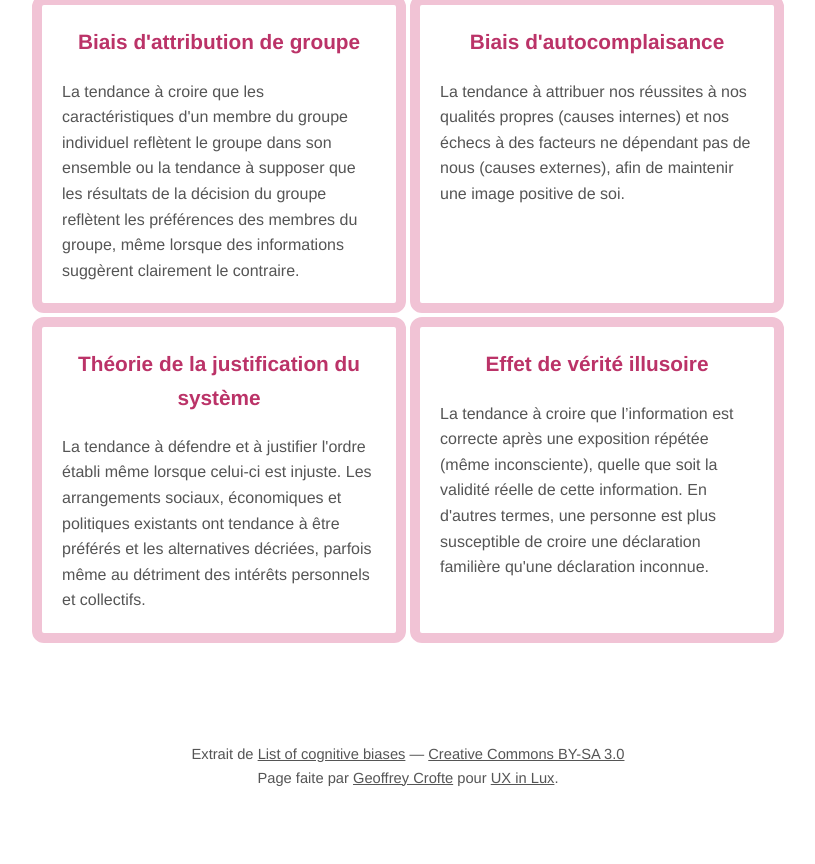
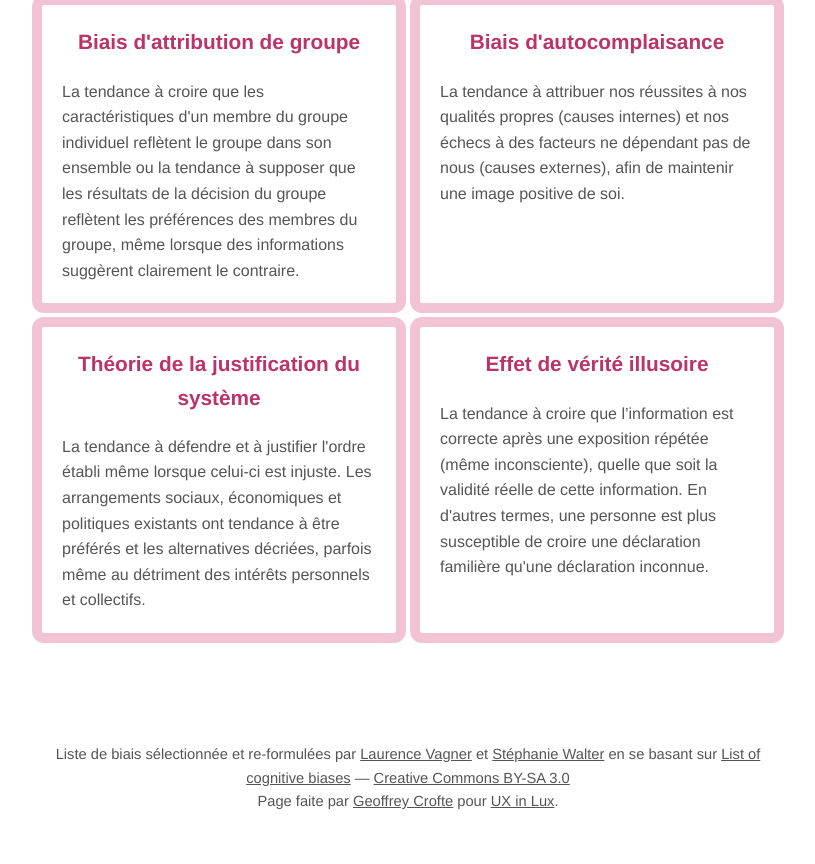
Before and after one commit to KieranHunt/cognitive-biases, a plain HTML site: page fr/index.html in a window 1280 px wide. Shown: the part 8233-9097 px from the top of the page, without its empty margins (232-1047 px from the left). Before the commit the page ends 9073 px from the top, so only its background shows below. Drawn offline with Linux system fonts and the light colour scheme.

Commit message:
copyright

```diff
--- a/fr/index.html
+++ b/fr/index.html
@@ -677,7 +677,7 @@
 	<button type="button" id="switch">Lignes/Cartes</button>
 
 	<footer>
-		<p>Extrait de <a href="https://en.wikipedia.org/wiki/List_of_cognitive_biases" hreflang="en" lang="en">List of cognitive biases</a> — <a href="https://creativecommons.org/licenses/by-sa/3.0/">Creative Commons BY-SA 3.0</a></p>
+		<p> Liste de biais sélectionnée et re-formulées par <a href="https://www.redisdead.net/">Laurence Vagner</a> et <a href="https://stephaniewalter.design/">Stéphanie Walter</a> en se basant sur <a href="https://en.wikipedia.org/wiki/List_of_cognitive_biases" hreflang="en" lang="en">List of cognitive biases</a> — <a href="https://creativecommons.org/licenses/by-sa/3.0/">Creative Commons BY-SA 3.0</a></p>
 		<p>Page faite par <a href="https://twitter.com/geoffreycrofte">Geoffrey Crofte</a> pour <a href="https://twitter.com/ux_lux">UX in Lux</a>.</p>
 	</footer>
 
```
